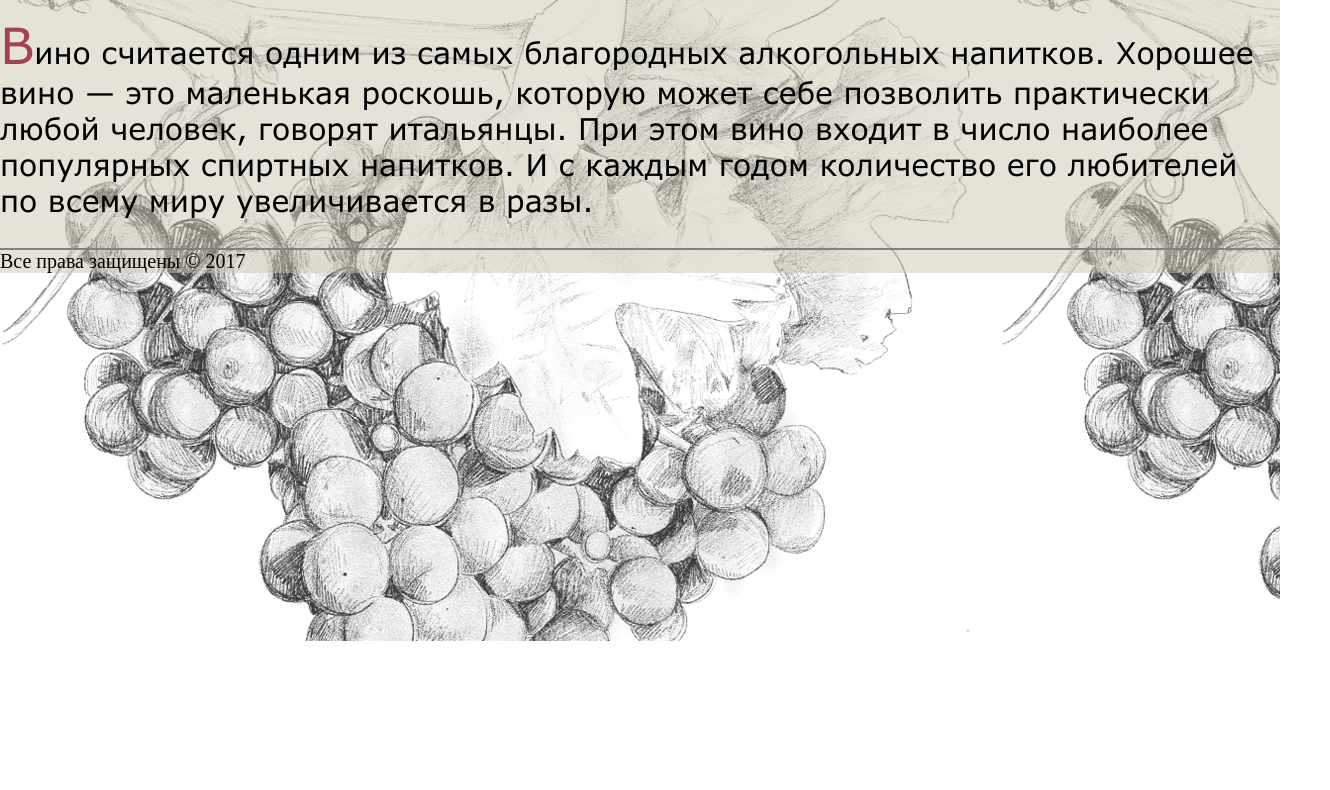
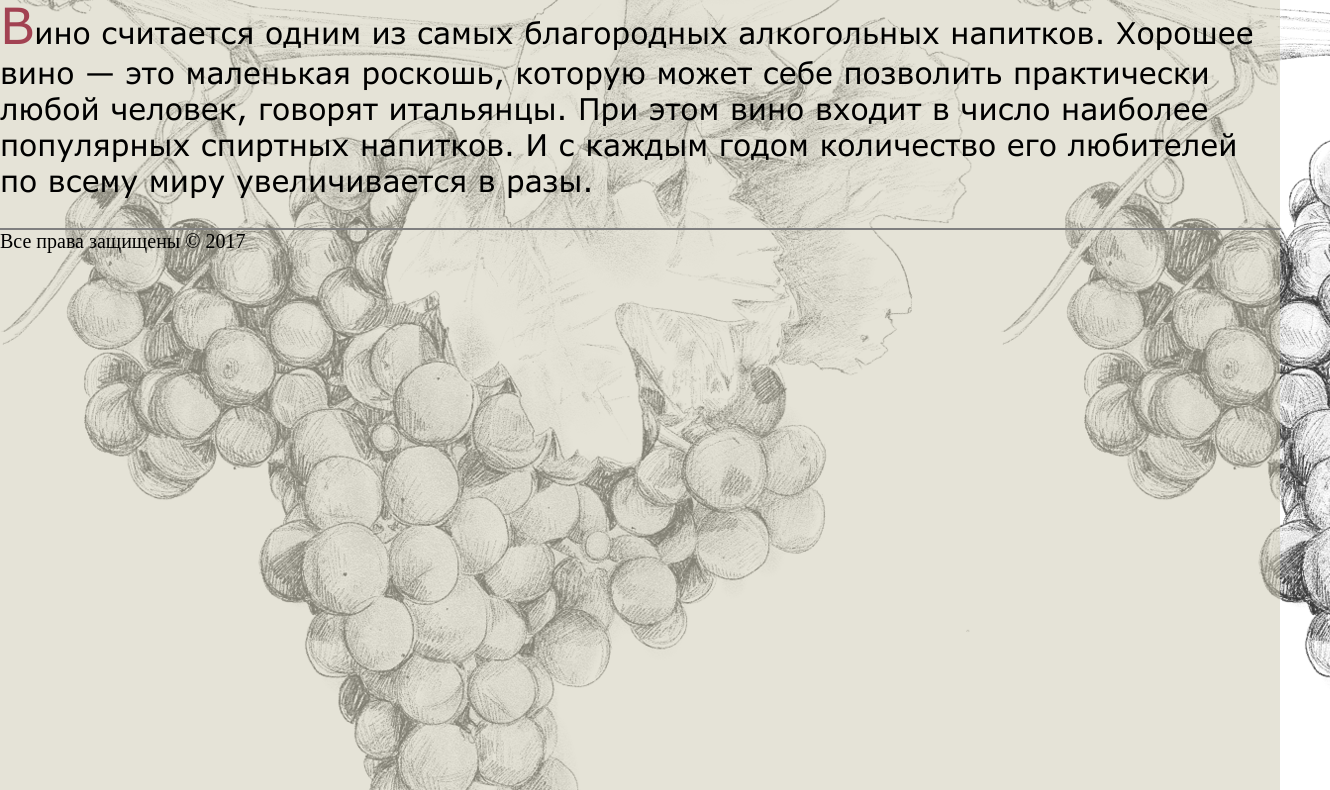
Before and after one commit to indorfinn/InternetShop, a plain HTML site: page Index.html in a window 1280 px wide. Shown: the part 159-949 px from the top of the page, 1330 px wide, since content can reach past the window. Before the commit the page ends 800 px from the top, so only its background shows below. Drawn offline with Linux system fonts and the light colour scheme.

Commit message:
mini FIX

```diff
--- a/Style/style.css
+++ b/Style/style.css
@@ -20,13 +20,16 @@
 
 /* Начало общих стилей для всех страниц */
 body {
-  padding-top: 70px;
+  width: 100%;
+  padding: 50px;
+  padding-left: 0;
   margin: auto;
-  padding-left: 0;
   background-image: url(../images/fon2.png);
 }
 
 .div_opacity {
+  width: 100%;
+  height: 3000px;
   background-color: rgba(204, 199, 176, 0.5);
   padding-left: 0px;
 }
```
